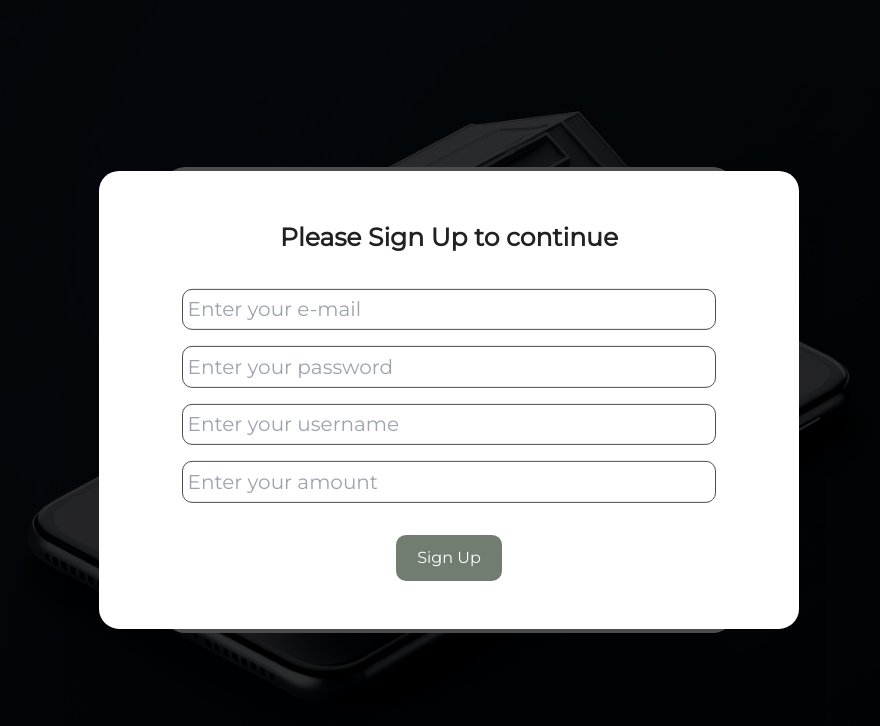
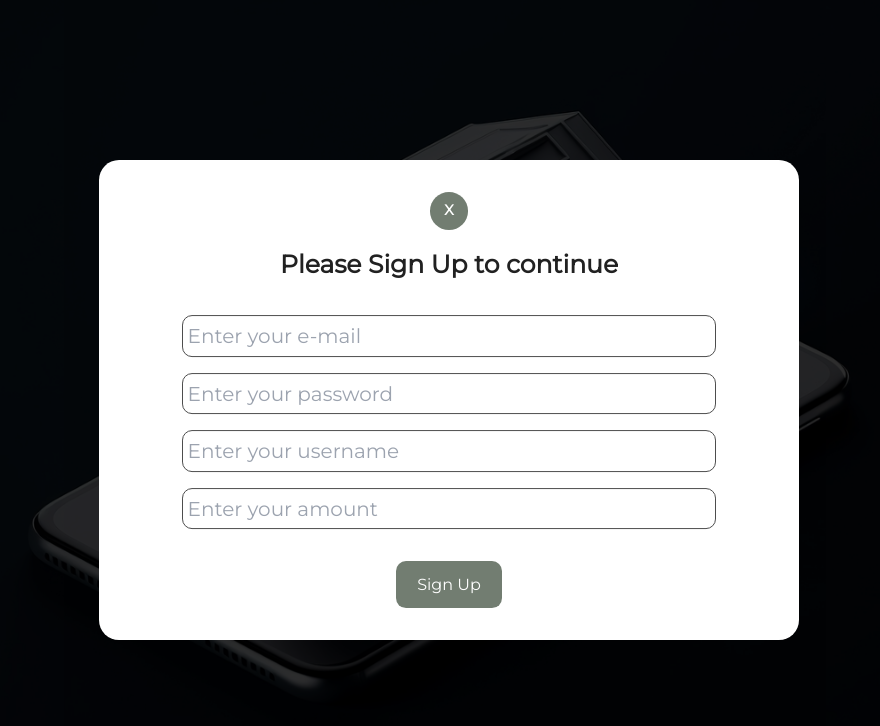
Before and after one commit to djneskovic/bank_app, a Vue app: page /login in a window 1280 px wide. Both pictures are taken after a click on the button "Sign Up". Shown: the top 726 px of the page, without its empty margins (191-1071 px from the left). Built offline with nearby package versions, Linux system fonts and the light colour scheme.

Commit message:
Finished

```diff
--- a/public/css/style.css
+++ b/public/css/style.css
@@ -71,7 +71,7 @@ input[type="number"] {
     left: 50%;
     transform: translate(-50%, -50%);
     background-color: white;
-    padding: 3rem 1rem;
+    padding: 2rem 1rem;
     border-radius: 20px;
     width: 80%; }
     @media screen and (min-width: 780px) {
@@ -115,6 +115,18 @@ input[type="number"] {
   width: 300px;
   text-align: center;
   font-size: 1.3rem; }
+
+.closeWindow {
+  border: none;
+  border-radius: 50%;
+  background-color: #727d71;
+  padding: 0.5rem 0.9rem;
+  font-size: 0.9rem;
+  margin-bottom: 1rem;
+  color: #fff;
+  font-weight: bold; }
+  .closeWindow:hover {
+    background-color: #8c968b; }
 
 .payments {
   border-bottom: 1px solid #4d4d4d; }
--- a/src/js/components/PaymentComponent.vue
+++ b/src/js/components/PaymentComponent.vue
@@ -2,6 +2,9 @@
 	<div class="payments">
 		<div class="transfer">
 			<h2>Transfer Money</h2>
+
+			<!-- Transfer -->
+
 			<div
 				class="transfer-inputs md:flex md:items-center md:justify-center md:gap-4"
 			>
@@ -18,6 +21,9 @@
 			</div>
 			<button class="btn" @click="transferMoney()">Send</button>
 		</div>
+
+		<!-- Loan -->
+
 		<div class="loan">
 			<h2>Loan</h2>
 			<div class="transfer-inputs">
@@ -29,6 +35,9 @@
 			</div>
 			<button class="btn" @click="loanMoney()">Loan</button>
 		</div>
+
+		<!-- Delete -->
+
 		<div class="delete">
 			<h2>Delete Account</h2>
 			<div
@@ -58,11 +67,24 @@
 	>
 		Loan was successful!
 	</p>
+
 	<p
 		class="loanMessage animate__animated animate__backInUp animate__faster"
 		v-if="authStore.transferMessage"
 	>
 		Transfer was successful!
+	</p>
+	<p
+		class="loanMessage animate__animated animate__backInUp animate__faster"
+		v-if="authStore.transferMessageError"
+	>
+		Receiver user not found.
+	</p>
+	<p
+		class="loanMessage animate__animated animate__backInUp animate__faster"
+		v-if="authStore.transferNoFunds"
+	>
+		Insufficient funds.
 	</p>
 </template>
 
--- a/src/js/components/SignUp.vue
+++ b/src/js/components/SignUp.vue
@@ -7,6 +7,12 @@
 				<div
 					class="sign-up_content flex flex-col items-center justify-center"
 				>
+					<button
+						class="closeWindow"
+						@click="authStore.closeSignUpWindow()"
+					>
+						X
+					</button>
 					<h1 class="mb-8">Please Sign Up to continue</h1>
 
 					<input
--- a/src/scss/components/_sign-up.scss
+++ b/src/scss/components/_sign-up.scss
@@ -14,7 +14,7 @@
 			left: 50%;
 			transform: translate(-50%, -50%);
 			background-color: white;
-			padding: 3rem 1rem;
+			padding: 2rem 1rem;
 			border-radius: 20px;
 			width: 80%;
 
@@ -73,3 +73,17 @@
 	text-align: center;
 	font-size: 1.3rem;
 }
+
+.closeWindow {
+	border: none;
+	border-radius: 50%;
+	background-color: $green;
+	padding: 0.5rem 0.9rem;
+	font-size: 0.9rem;
+	margin-bottom: 1rem;
+	color: #fff;
+	font-weight: bold;
+	&:hover {
+		background-color: #8c968b;
+	}
+}
--- a/src/stores/AuthStore.js
+++ b/src/stores/AuthStore.js
@@ -11,6 +11,7 @@ export const useAuthStore = defineStore("authStore", {
 			username: "",
 			amount: "",
 			errorMsg: false,
+			/////////////////////////////
 			signInError: false,
 			userId: null,
 			token: localStorage.getItem("accessToken") || null,
@@ -24,6 +25,8 @@ export const useAuthStore = defineStore("authStore", {
 			loanMessage: false,
 			///////////////////////////
 			transferMessage: false,
+			transferMessageError: false,
+			transferNoFunds: false,
 		};
 	},
 
@@ -32,11 +35,21 @@ export const useAuthStore = defineStore("authStore", {
 			this.signUpWindow = true;
 		},
 
+		closeSignUpWindow() {
+			this.signUpWindow = false;
+			this.email = "";
+			this.password = "";
+			this.amount = "";
+			this.username = "";
+		},
+
 		initializeUsers() {
 			const storedUsers =
 				JSON.parse(localStorage.getItem("users")) || [];
 			this.users = storedUsers;
 		},
+
+		///////////////////////////////////////////////////////////////////
 
 		///////////////////////////////////////////////////////////////////
 
@@ -69,6 +82,7 @@ export const useAuthStore = defineStore("authStore", {
 						const newUser = {
 							id: Math.floor(Math.random() * 10000),
 							token: data.idToken,
+							refreshToken: data.refreshToken,
 							email: this.email,
 							password: this.password,
 							username: this.username,
@@ -105,10 +119,43 @@ export const useAuthStore = defineStore("authStore", {
 			}
 		},
 
+		///////////////////////////////////////////////////////////////////////////////
+		async refreshTokenIfNeeded() {
+			const now = Math.floor(Date.now() / 1000); // Current time in seconds
+
+			if (
+				this.user &&
+				this.user.refreshToken &&
+				this.tokenExpiration <= now
+			) {
+				try {
+					const refreshTokenResponse = await axios.post(
+						"https://securetoken.googleapis.com/v1/token?key=AIzaSyCqwwPG8jzyInCMUSS1caob5Ogkx6Zb7N8",
+						{
+							grant_type: "refresh_token",
+							refresh_token: this.user.refreshToken,
+						}
+					);
+
+					// Update the stored access token and its expiration time
+					this.token = refreshTokenResponse.data.id_token;
+					this.tokenExpiration =
+						now + refreshTokenResponse.data.expires_in;
+
+					// Update localStorage if needed
+					localStorage.setItem("accessToken", this.token);
+
+					// Continue making authorized requests with the new access token
+				} catch (error) {
+					console.error("Error refreshing access token:", error);
+					// Handle error
+				}
+			}
+		},
+		///////////////////////////////////////////////////////////////////////////////
+
 		signIn() {
 			if (!this.email || !this.email.includes("@") || !this.password) {
-				console.log(this.email);
-				console.log(this.password);
 				this.signInError = true;
 				setTimeout(() => {
 					this.signInError = false;
@@ -128,6 +175,7 @@ export const useAuthStore = defineStore("authStore", {
 						const newUser = {
 							id: Math.floor(Math.random() * 10000),
 							token: data.idToken,
+							refreshToken: data.refreshToken, // Save the refresh token
 							email: this.email,
 							password: this.password,
 							username: this.username,
@@ -148,6 +196,16 @@ export const useAuthStore = defineStore("authStore", {
 						);
 
 						if (matchedUser) {
+							this.user = matchedUser; // Set the user in the store
+
+							this.refreshTokenIfNeeded(); // Refresh the token if needed
+
+							matchedUser.token = data.idToken;
+							localStorage.setItem(
+								"users",
+								JSON.stringify(storedUsers)
+							);
+
 							// Navigate to the user route and pass the user's ID as a parameter
 							router.push({
 								name: "user",
@@ -177,6 +235,8 @@ export const useAuthStore = defineStore("authStore", {
 
 		//////////////////////////////////////////////////////////////////////////////////
 
+		//////////////////////////////////////////////////////////////////////////////////
+
 		transferMoney(username, amount) {
 			const senderUser = this.user;
 
@@ -189,7 +249,12 @@ export const useAuthStore = defineStore("authStore", {
 			);
 
 			if (!receiverUser) {
-				console.log("Receiver user not found");
+				this.transferMessageError = true;
+				setTimeout(() => {
+					this.transferMessageError = false;
+				}, 2000);
+				this.username = "";
+				this.amount = "";
 				return;
 			}
 
@@ -201,7 +266,10 @@ export const useAuthStore = defineStore("authStore", {
 			}
 
 			if (transferAmount > senderUser.amount) {
-				console.log("Insufficient funds");
+				this.transferNoFunds = true;
+				setTimeout(() => {
+					this.transferNoFunds = false;
+				}, 2000);
 				return;
 			}
 
@@ -290,7 +358,7 @@ export const useAuthStore = defineStore("authStore", {
 			this.loanAmount = "";
 		},
 
-		/////////////////////////////////////////////////////////////////////////////
+		////////////////////////////////////////////////////////////////////////////
 
 		deleteAccount() {
 			if (!this.email || !this.email.includes("@") || !this.password) {
```
